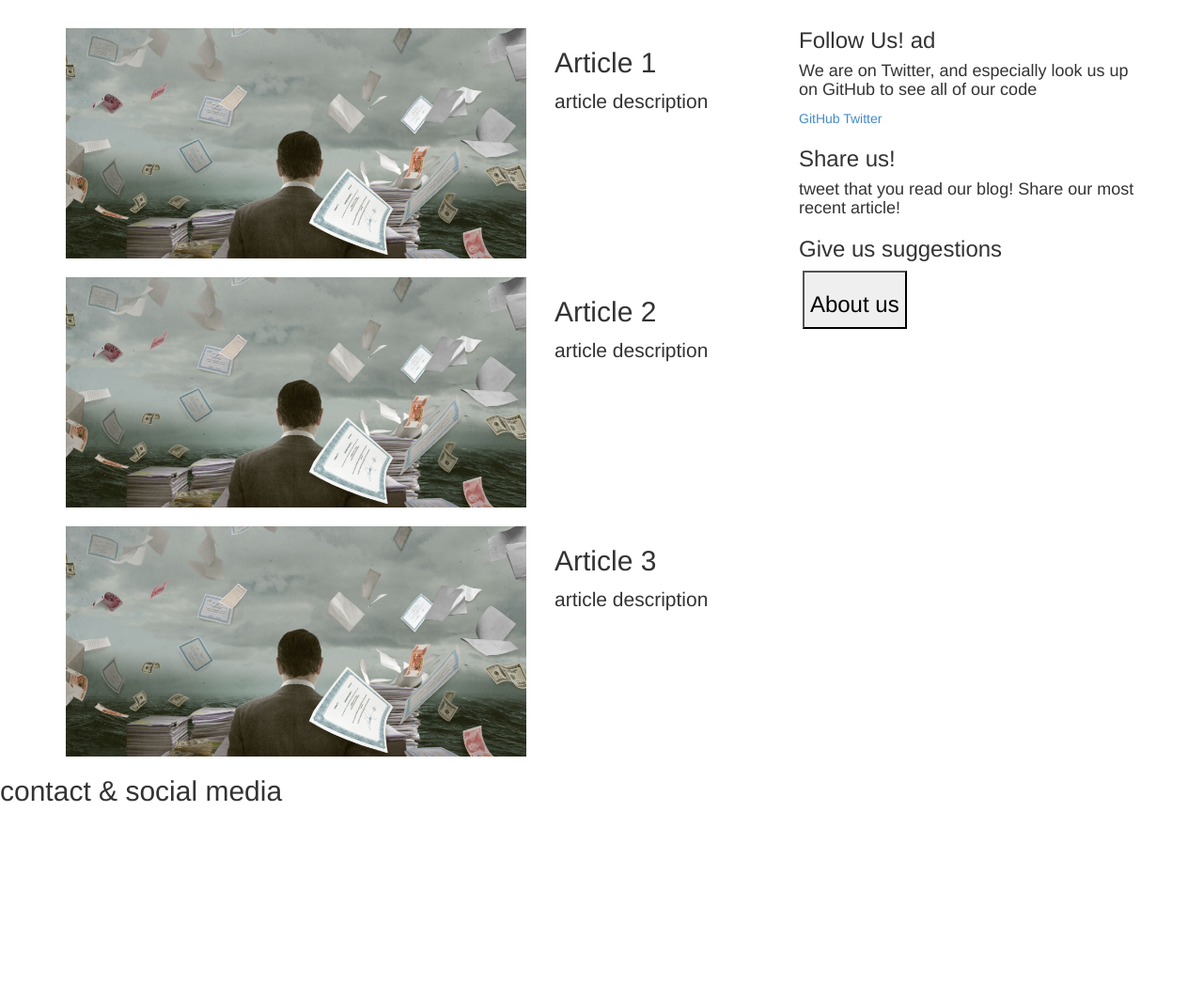
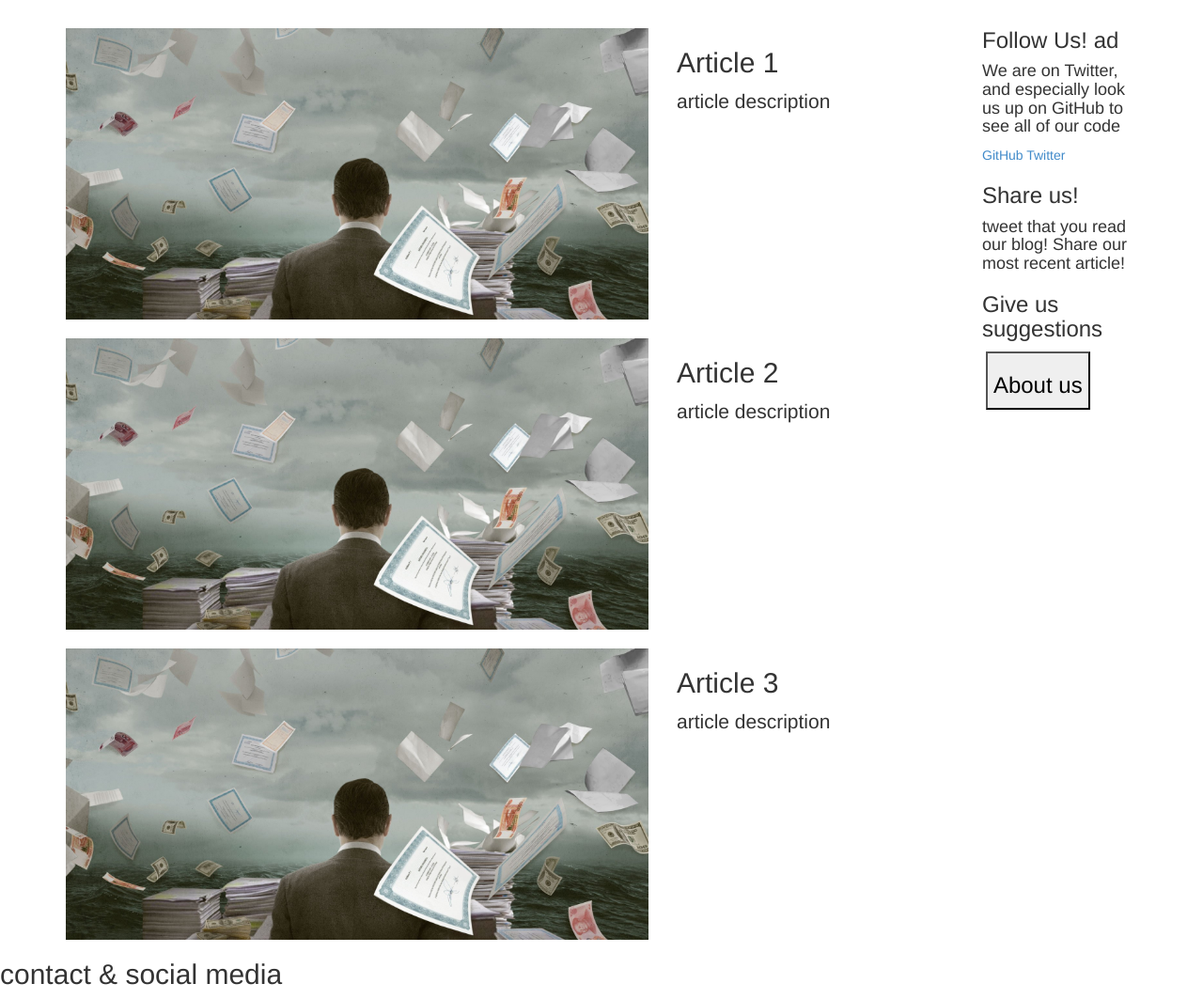
Before and after one commit to carterfawson/TheCreativeTruth, a Django app: template templates/index.html in a window 1280 px wide. Shown: the part 170-1233 px from the top of the page at 94% size. Before the commit the page ends 1023 px from the top, so only its background shows below. Run offline with Django 3.2, Linux system fonts and the light colour scheme; the template is opened without the code that fills it, so the values that code supplies are empty; some libraries are stand-ins or nearby versions.

Commit message:
working with Bootstrap

```diff
--- a/templates/index.html
+++ b/templates/index.html
@@ -29,7 +29,7 @@
 <!-- 3 most recent posts -->
 <main class="container">
     <div class="row main-row">
-        <div class="col-sm-8">
+        <div class="col-sm-10">
             <article class="row top-buffer">
                 <img src="{% static 'blog/images/money_copy.jpg' %}" class="col-sm-8"/>
                 <div class="col-sm-4">
@@ -53,7 +53,7 @@
             </article>
         </div>
     <!-- Our own ads for following us, sharing, and contributing -->
-        <div class="col-sm-4">
+        <div class="col-sm-2">
             <section>
                 <article>
                     <h3>Follow Us! ad</h3>
```
